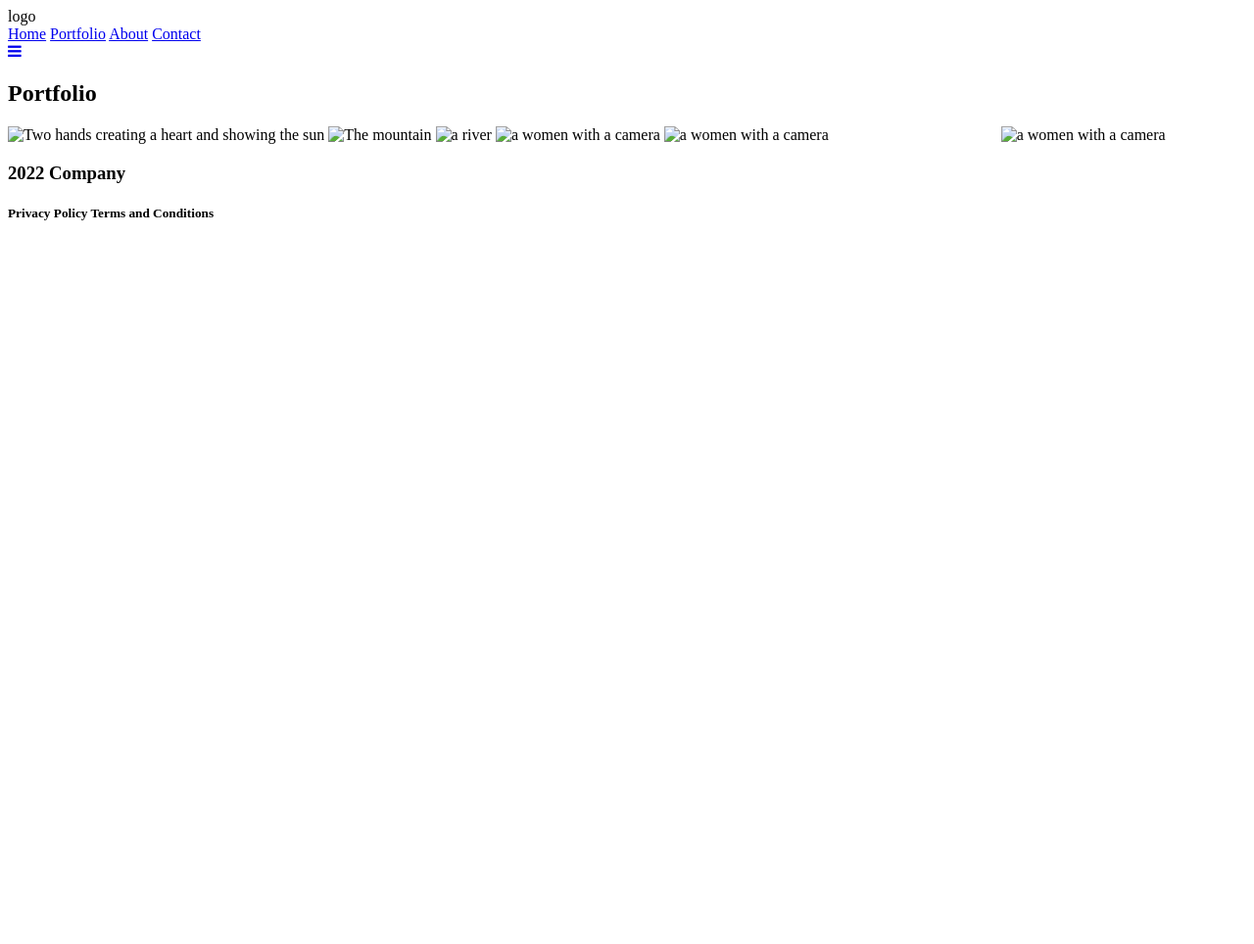
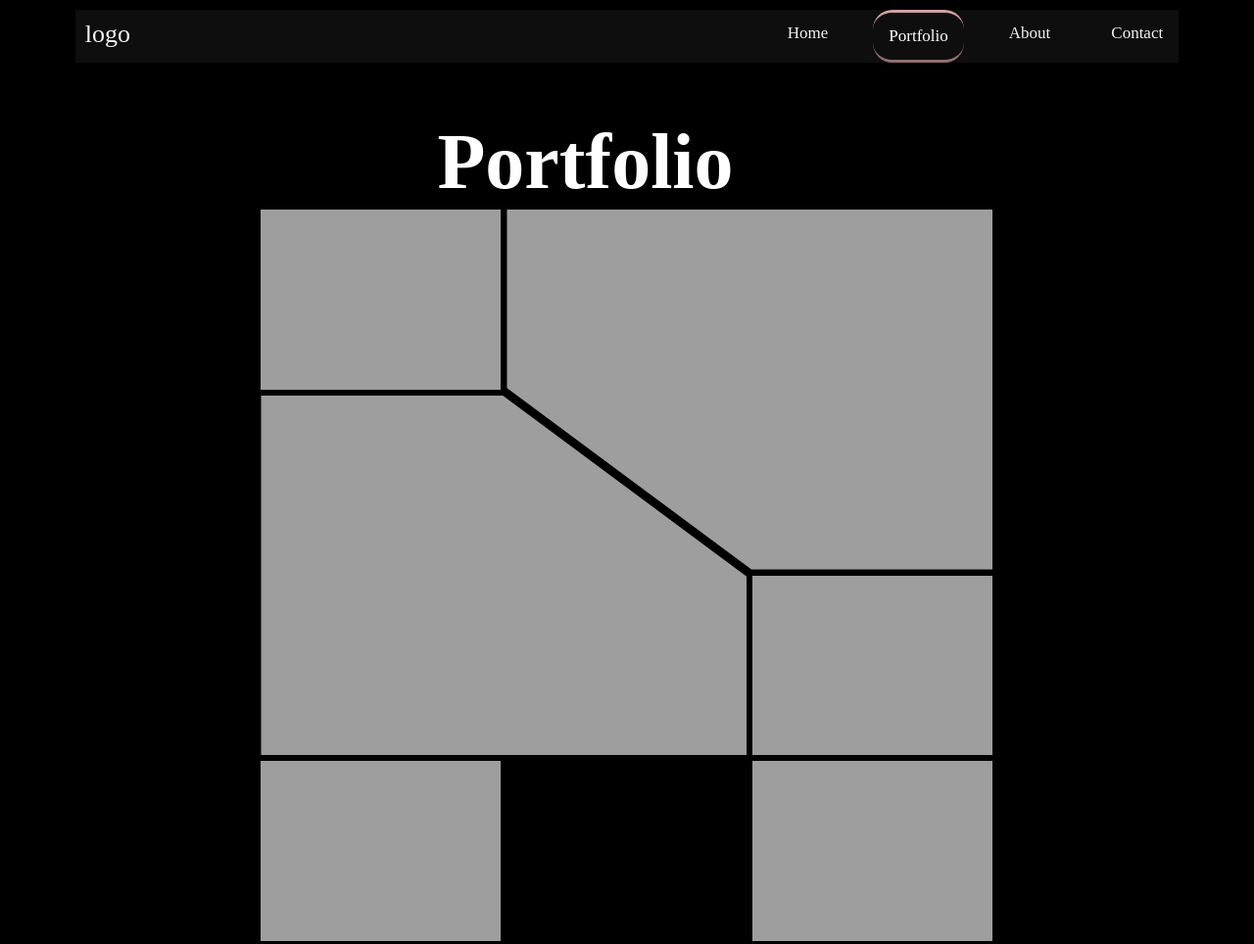
Before and after one commit to Kamal-AbdElKerim/brief-2, a plain HTML site: page Portfolio.html in a window 1280 px wide. Shown: the top 964 px of the page at 98% size. Before the commit the page ends 800 px from the top, so only its background shows below. Drawn offline with Linux system fonts and the light colour scheme; the site is published under a folder, as on GitHub Pages, so addresses that start at the root find nothing.

Commit message:
first commit

```diff
--- a/About.html
+++ b/About.html
@@ -4,7 +4,7 @@
     <meta charset="UTF-8">
     <meta name="viewport" content="width=device-width, initial-scale=1.0">
     <link rel="stylesheet" href="https://cdnjs.cloudflare.com/ajax/libs/font-awesome/4.7.0/css/font-awesome.min.css">
-    <link rel="stylesheet" href="/css/main.css">
+    <link rel="stylesheet" href="css/main.css">
     <title>About</title>
 </head>
 <body>
@@ -29,7 +29,7 @@
             <div class="contienr1"><p>We create stunning Lorem ipsum dolor sit amet, consectetur adipiscing elit.We create stunning Lorem ipsum dolor sit amet, consectetur adipiscing elit.
 
                After 10 years of experience Lorem ipsum dolor sit amet, consectetur adipiscing elit.We create stunning Lorem ipsum dolor sit amet, consectetur adipiscing elit.We create stunning Lorem ipsum dolor sit amet, consectetur adipiscing elit.</p></div>
-            <div class="contienr2"><img src="/images/About.png"  alt=""></div>
+            <div class="contienr2"><img src="images/About.png"  alt=""></div>
 
                </div>
             </div>
@@ -42,7 +42,7 @@
 
         <div class="contienr">
             <div class="con1">
-                <div class="cn1"><img src="/images/About/Sanstitre.png"  alt=""></div>
+                <div class="cn1"><img src="images/About/Sanstitre.png"  alt=""></div>
                 <div class="cn2">
                     <h1>“Amazing Team with Lorem Ipsum”</h1>
                     <p>Lorem ipsum dolor sit amet, consectetur adipiscing elit.Lorem ipsum dolor sit amet, consectetur adipiscing elit. Lorem ipsum dolor sit amet,</p>
@@ -52,7 +52,7 @@
             </div><br><br><br>
         <div class="contienr">
             <div class="con1">
-                <div class="cn1"><img src="/images/About/Sanstitre2.png"  alt=""></div>
+                <div class="cn1"><img src="images/About/Sanstitre2.png"  alt=""></div>
                 <div class="cn2">
                     <h1>“Amazing Team with Lorem Ipsum”</h1>
                     <p>Lorem ipsum dolor sit amet, consectetur adipiscing elit.Lorem ipsum dolor sit amet, consectetur adipiscing elit. Lorem ipsum dolor sit amet,</p>
@@ -62,7 +62,7 @@
             </div><br><br><br>
         <div class="contienr">
             <div class="con1">
-                <div class="cn1"><img src="/images/About/Sanstitre1.png"  alt="i"></div>
+                <div class="cn1"><img src="images/About/Sanstitre1.png"  alt="i"></div>
 
                 <div class="cn2">
                     <h1>“Amazing Team with Lorem Ipsum”</h1>
--- a/Portfolio.html
+++ b/Portfolio.html
@@ -5,7 +5,7 @@
     <meta name="viewport" content="width=device-width, initial-scale=1.0">
     <link rel="stylesheet" href="https://cdnjs.cloudflare.com/ajax/libs/font-awesome/4.7.0/css/font-awesome.min.css">
 
-    <link rel="stylesheet" href="/css/main.css">
+    <link rel="stylesheet" href="css/main.css">
     <title>Portfolio</title>
 </head>
 <body>
@@ -30,13 +30,13 @@
           <div class="gallery">
             <h1>Portfolio</h1>
 
-            <img src="/images/po/Sanstitr9.png" alt="Two hands creating a heart and showing the sun">
-            <img src="/images/po/Sanstitre.png" alt="The mountain">
-            <img src="/images/po/titre122.png" alt="a river">
-            <img src="/images/po/titre1278.png" alt="a women with a camera">
-            <img src="/images/po/titre1244.png" alt="a women with a camera">
-            <img style="visibility: hidden;" src="/images/po/titre128.png" alt="a women with a camera">
-            <img src="/images/po/titre128.png" alt="a women with a camera">
+            <img src="images/po/Sanstitr9.png" alt="Two hands creating a heart and showing the sun">
+            <img src="images/po/Sanstitre.png" alt="The mountain">
+            <img src="images/po/titre122.png" alt="a river">
+            <img src="images/po/titre1278.png" alt="a women with a camera">
+            <img src="images/po/titre1244.png" alt="a women with a camera">
+            <img style="visibility: hidden;" src="images/po/titre128.png" alt="a women with a camera">
+            <img src="images/po/titre128.png" alt="a women with a camera">
           </div>
         </section>
         <footer>
```
Also changed, not shown: Contact.html (+1 -1 lines), index.html (+3 -3 lines), 1 other file.
